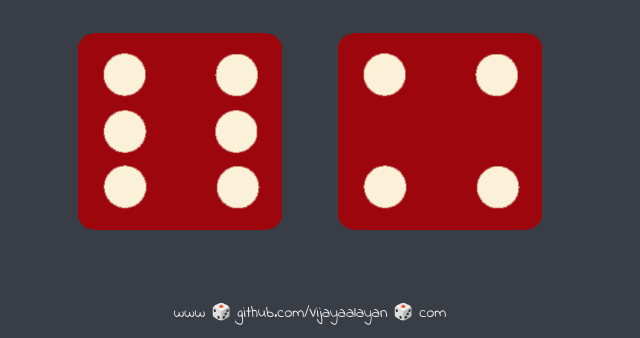
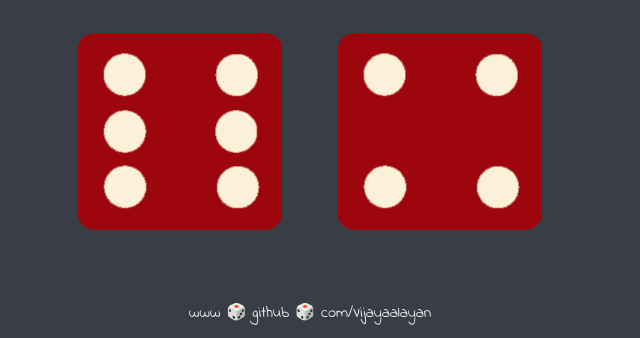
Before and after one commit to Vijayaalayan/Toss-the-Dice, a plain HTML site: page index.html in a window 1280 px wide. Shown: the part 462-800 px from the top of the page, without its empty margins (330-970 px from the left). Drawn offline with Linux system fonts and the light colour scheme.

Commit message:
Update index.html

```diff
--- a/index.html
+++ b/index.html
@@ -28,7 +28,7 @@
   </body>
 
   <footer>
-    www 🎲 github.com/Vijayaalayan 🎲 com
+    www 🎲 github 🎲 com/Vijayaalayan
   </footer>
   <script src="index.js"></script>
 </html>
```
